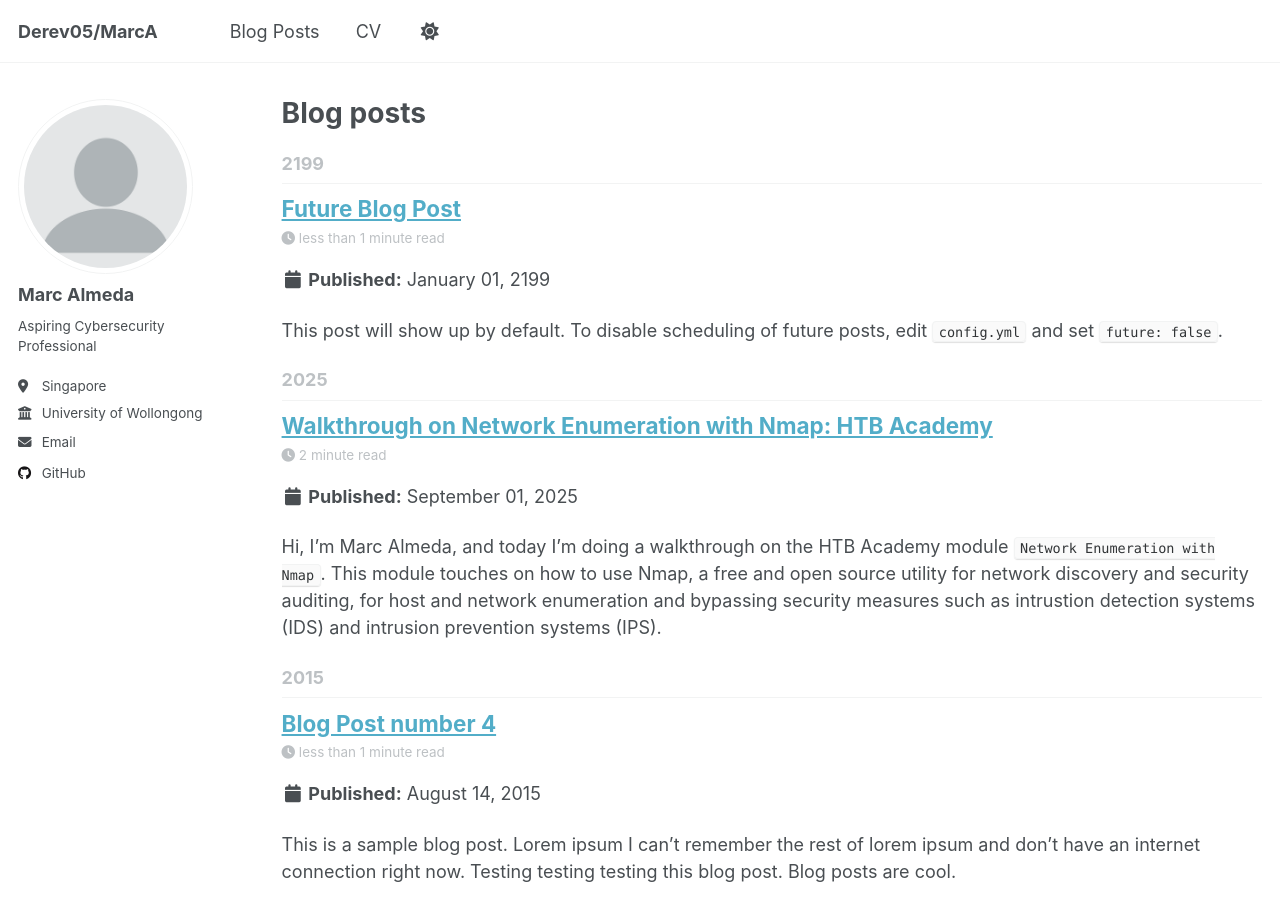
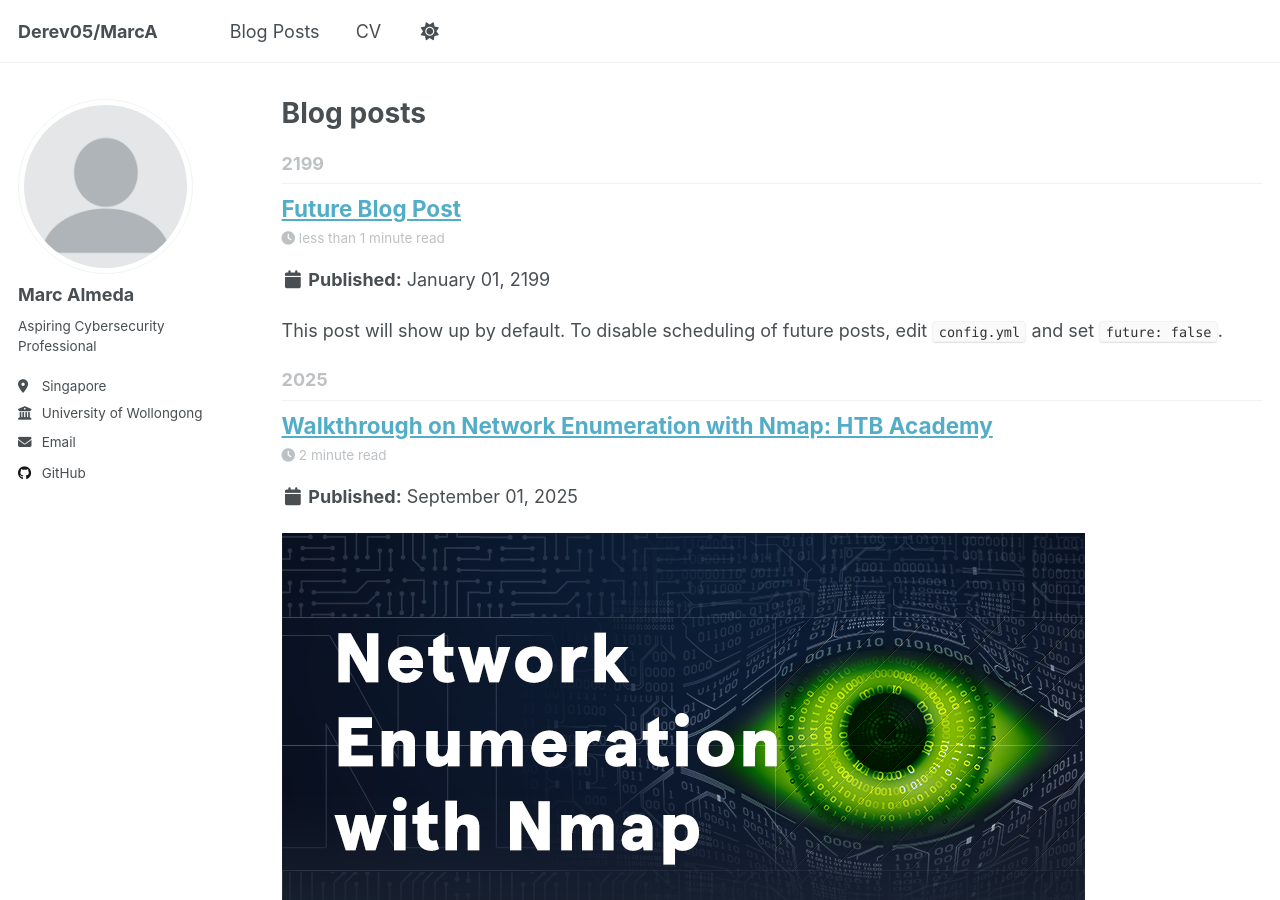
Before and after one commit to Derev05/derev05.github.io, a Jekyll site: the page built from _pages/year-archive.html, in a window 1280 px wide and 900 px high. Built offline with Jekyll 4.4.1, drawn with Linux system fonts in a browser that asks for light colours; a script that is not in the unit is left out.

Commit message:
Update 2025-09-01-htb-walkthrough-1.md

```diff
--- a/_posts/2025-09-01-htb-walkthrough-1.md
+++ b/_posts/2025-09-01-htb-walkthrough-1.md
@@ -6,6 +6,8 @@ tags:
   - hackthebox
   - nmap
 ---
+
+![Network Enumeration with Nmap](../files/htb-nmap-logo.png "Network Enumeration with Nmap")
 
 Hi, I'm Marc Almeda, and today I'm doing a walkthrough on the HTB Academy module `Network Enumeration with Nmap`. This module touches on how to use Nmap, a free and open source utility for network discovery and security auditing, for host and network enumeration and bypassing security measures such as intrustion detection systems (IDS) and intrusion prevention systems (IPS).
 
```
Also changed, not shown: other parts of _posts/2025-09-01-htb-walkthrough-1.md (+3 -0 lines).
